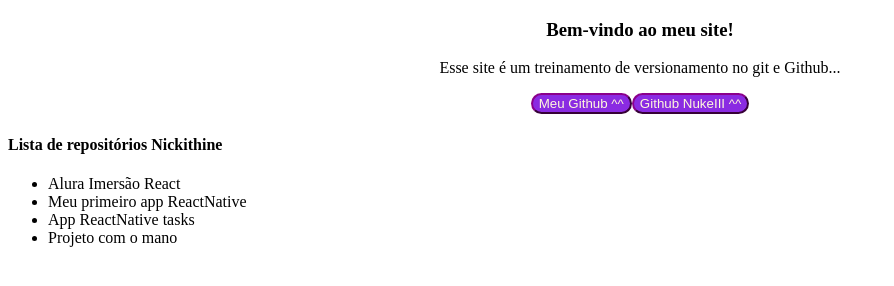
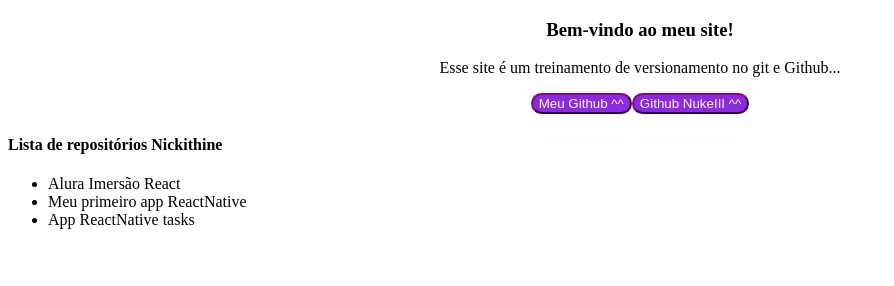
Before and after one commit to Nickithine/GiteGithub-1, a plain HTML site: page index.html in a window 1280 px wide. Shown: the whole page, without its empty margins (0-894 px from the left). Drawn offline with Linux system fonts and the light colour scheme.

Commit message:
Revert "Adicionado projeto com o mano"
This reverts commit 662f0bd7ea9dc4aac4fe8c03addcfc6105465986.

```diff
--- a/index.html
+++ b/index.html
@@ -20,7 +20,6 @@
         <li>Alura Imersão React</li>
         <li>Meu primeiro app ReactNative</li>
         <li>App ReactNative tasks</li>
-        <li>Projeto com o mano</li>
     </ul>
 </body>
 </html>
```
